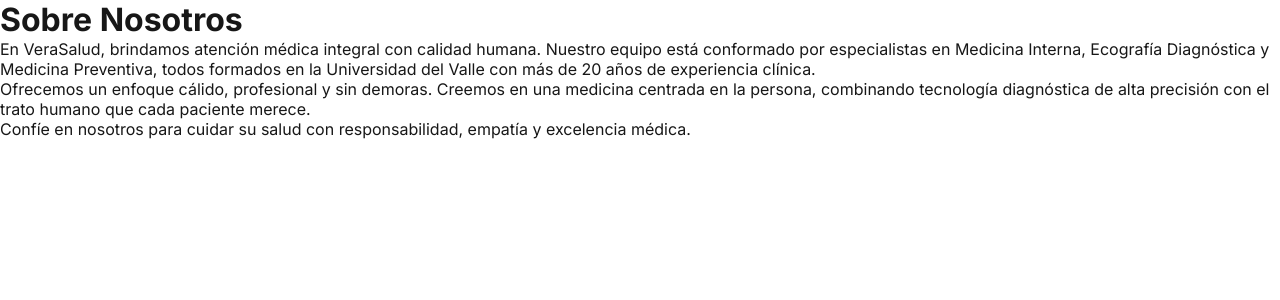
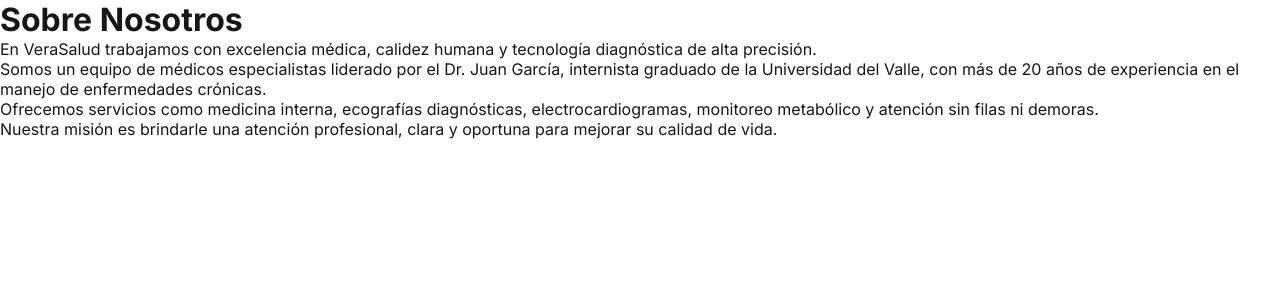
Before and after one commit to gstvgrc/verasalud-website, a Next.js app: page /sobre-nosotros in a window 1280 px wide. Shown: the top 300 px of the page. Built offline with nearby package versions, Linux system fonts and the light colour scheme.

Commit message:
Update sobre-nosotros page content

```diff
--- a/app/sobre-nosotros/page.js
+++ b/app/sobre-nosotros/page.js
@@ -3,7 +3,7 @@ import Head from "next/head";
 
 export const metadata = {
   title: "Sobre Nosotros | VeraSalud Cali",
-  description: "Conozca al equipo médico de VeraSalud. Médicos especialistas con más de 20 años de experiencia en Medicina Interna, Ecografía y atención clínica de alta calidad en Cali.",
+  description: "Conozca el equipo médico de VeraSalud: especialistas en medicina interna, ecografías y diagnóstico clínico con más de 20 años de experiencia.",
 };
 
 export default function SobreNosotrosPage() {
@@ -14,9 +14,10 @@ export default function SobreNosotrosPage() {
       </Head>
       <main>
         <h1>Sobre Nosotros</h1>
-        <p>En VeraSalud, brindamos atención médica integral con calidad humana. Nuestro equipo está conformado por especialistas en Medicina Interna, Ecografía Diagnóstica y Medicina Preventiva, todos formados en la Universidad del Valle con más de 20 años de experiencia clínica.</p>
-        <p>Ofrecemos un enfoque cálido, profesional y sin demoras. Creemos en una medicina centrada en la persona, combinando tecnología diagnóstica de alta precisión con el trato humano que cada paciente merece.</p>
-        <p>Confíe en nosotros para cuidar su salud con responsabilidad, empatía y excelencia médica.</p>
+        <p>En VeraSalud trabajamos con excelencia médica, calidez humana y tecnología diagnóstica de alta precisión.</p>
+        <p>Somos un equipo de médicos especialistas liderado por el Dr. Juan García, internista graduado de la Universidad del Valle, con más de 20 años de experiencia en el manejo de enfermedades crónicas.</p>
+        <p>Ofrecemos servicios como medicina interna, ecografías diagnósticas, electrocardiogramas, monitoreo metabólico y atención sin filas ni demoras.</p>
+        <p>Nuestra misión es brindarle una atención profesional, clara y oportuna para mejorar su calidad de vida.</p>
       </main>
     </>
   );
```
